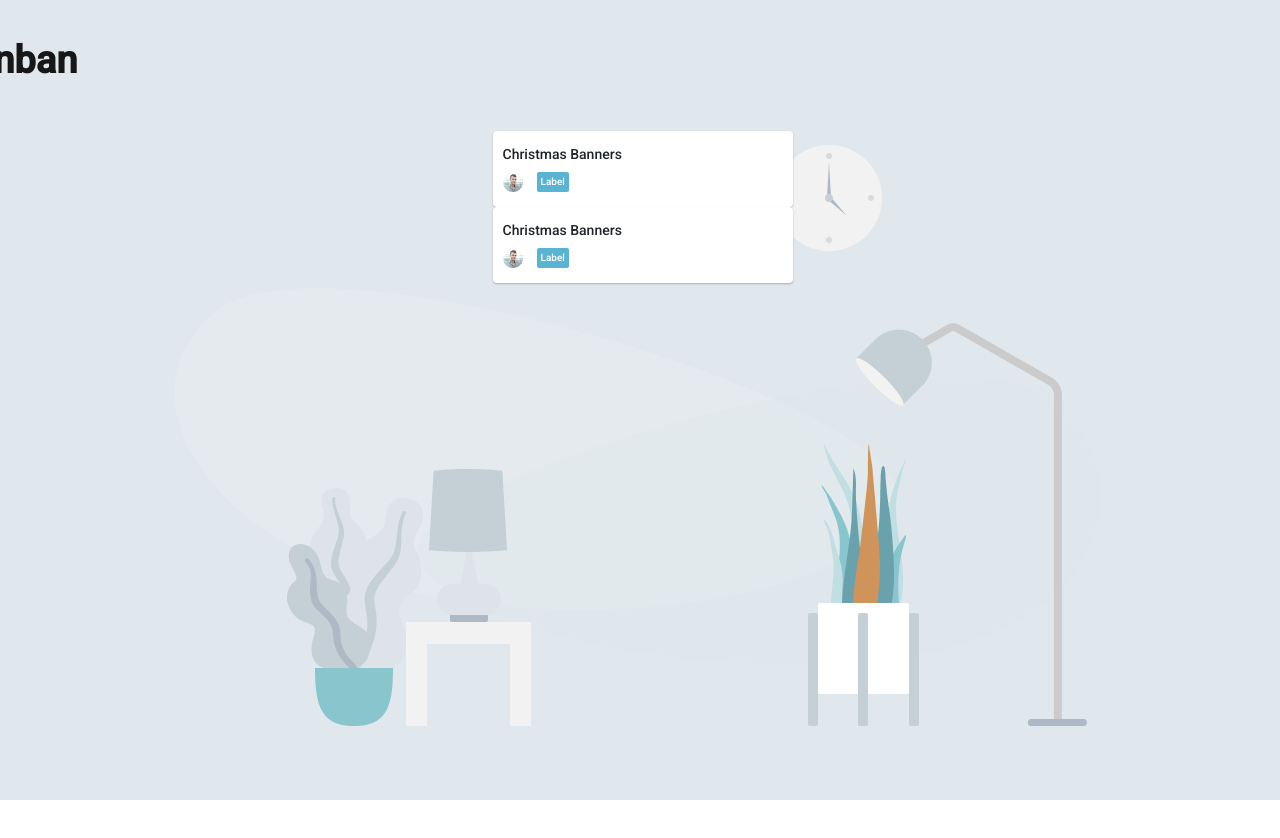
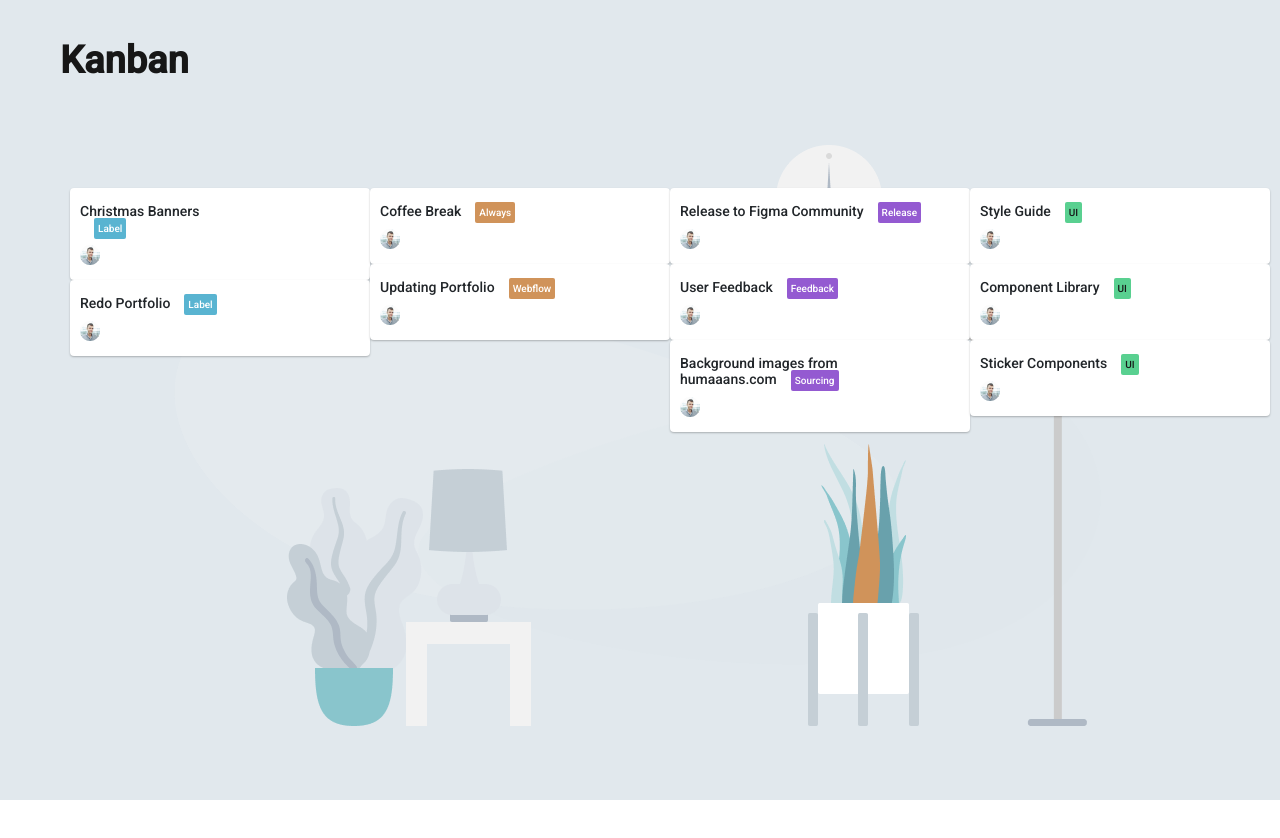
Before and after one commit to rfcosta85/kanban, a React (Create React App) app in the folder kanban/: page / in a window 1280 px wide. Shown: the top 838 px of the page. Before the commit the page ends 800 px from the top, so only its background shows below. Built offline with nearby package versions, Linux system fonts and the light colour scheme.

Commit message:
Atualização de estlização de estilização de textos

```diff
--- a/kanban/src/App.css
+++ b/kanban/src/App.css
@@ -1,15 +1,23 @@
 
-.App-header {
+.container {
   background-color: #E1E8ED;
   min-height: 100vh;
   display: flex;
-  flex-direction: column;
-  align-items: center;
   font-size: calc(10px + 2vmin);
   color: white;
   background-image:url('./Home.png');
   background-repeat: no-repeat;
   background-position: center;
+
+}
+.tasks{
+  display: flex;
+  flex-direction: row;
+  margin-top: 50px;
+  position: absolute;
+  height: 792px;
+  left: 70px;
+  margin-top: 188px;
 
 }
 .kanban_text{
@@ -19,6 +27,7 @@
   line-height: 45px;
  color:#171717;
  margin-right: 1254px;
+ margin-left: 60px;
 
 }
 .card_todo{
--- a/kanban/src/App.js
+++ b/kanban/src/App.js
@@ -1,20 +1,54 @@
 import './App.css';
-import Card from './components/Card/Card';
+import Card from './components/Card/Card'
 
 function App() {
   return (
 
-    <div className="App">
-      <header className="App-header">
+ <div className="container">
       <p class="kanban_text">Kanban</p>
-      <div className="card_todo">
-        <Card/>
-        <Card/>
-        </div>
-
-     </header>
-
-    </div>
+    <div className="tasks">
+      <div className="Card_ToDo">
+           <Card>Christmas Banners
+             <div>
+           <span className="label">Label</span>
+           </div>
+            </Card>
+            <Card>Redo Portfolio
+            <span className="label">Label</span>
+            </Card>
+      </div>
+      <div className="Card_inProgress">
+        <Card>Coffee Break
+        <span className="label_orange">Always</span>
+        </Card>
+        <Card>Updating Portfolio
+        <span className="label_orange">Webflow</span>
+        </Card>
+      </div>
+      <div className="Card_Review">
+        <Card>Release to Figma Community
+        <span className="label_purple">Release</span>
+        </Card>
+        <Card>User Feedback
+        <span className="label_purple">Feedback</span>
+          </Card>
+        <Card>Background images from humaaans.com
+        <span className="label_purple">Sourcing</span>
+        </Card>
+      </div>
+      <div className="Card_Done">
+        <Card>Style Guide
+        <span className="label_green">UI</span>
+        </Card>
+        <Card>Component Library
+        <span className="label_green">UI</span>
+        </Card>
+        <Card>Sticker Components
+        <span className="label_green">UI</span>
+          </Card>
+      </div>
+  </div>
+ </div>
 
   );
 }
--- a/kanban/src/components/Card/Card.css
+++ b/kanban/src/components/Card/Card.css
@@ -17,6 +17,34 @@
     line-height: 10px;
     padding:5px 4px;
     border-radius: 2px;
+    align-items: flex-end;
+  }
+  .label_orange{
+    background-color:#D0935A;
+    color: #ffff;
+    font-size: 10px;
+    margin-left: 14px;
+    line-height: 10px;
+    padding:5px 4px;
+    border-radius: 2px;
+  }
+  .label_purple{
+    background-color:#945AD1;
+    color: #ffff;
+    font-size: 10px;
+    margin-left: 14px;
+    line-height: 10px;
+    padding:5px 4px;
+    border-radius: 2px;
+  }
+  .label_green{
+    background-color:#59D090;
+    color: #171717;
+    font-size: 10px;
+    margin-left: 14px;
+    line-height: 10px;
+    padding:5px 4px;
+    border-radius: 2px;
   }
 
     .text1_style{
@@ -24,6 +52,7 @@
       font-size: 14px;
       color: #212529;
       margin: 0;
+      Width:260px;
   }
 
   .avatar_male{
--- a/kanban/src/components/Card/Card.js
+++ b/kanban/src/components/Card/Card.js
@@ -1,15 +1,17 @@
 import './Card.css'
 import avatarM from '../../components/icon/man.png'
 const Card = (props) => {
+  const { children,color,status } = props
  return (
      <div className="card_label">
-     <p className="text1_style">Christmas Banners</p>
+     <p className="text1_style">{children}</p>
      <div className="label_div">
      <img src={avatarM} className="avatar_male" alt="avatar"></img>
-     <span className="label">Label</span>
+     <span className={`label${color}`}>{status}</span>
      </div>
     </div>
   )
 }
 
+
 export default Card
```
